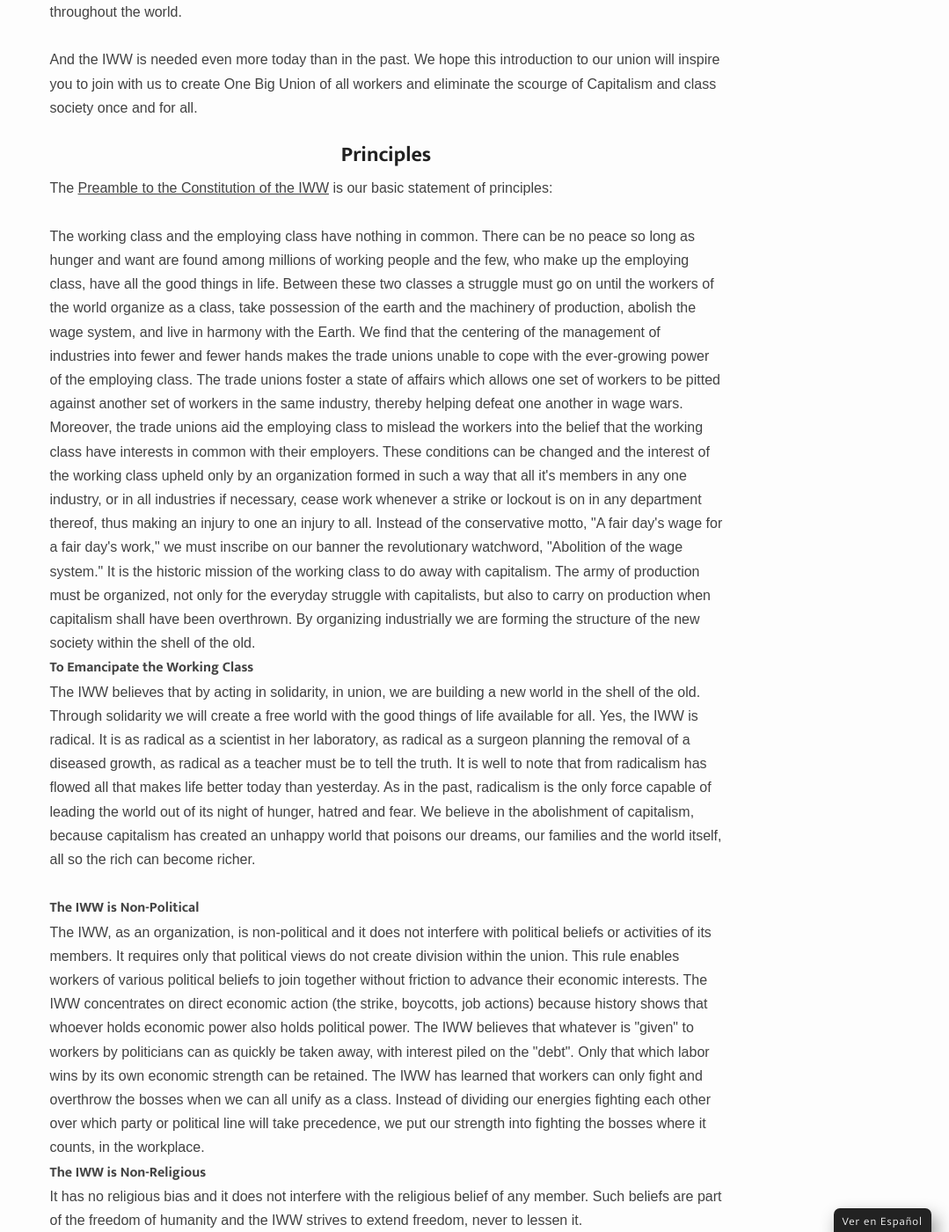
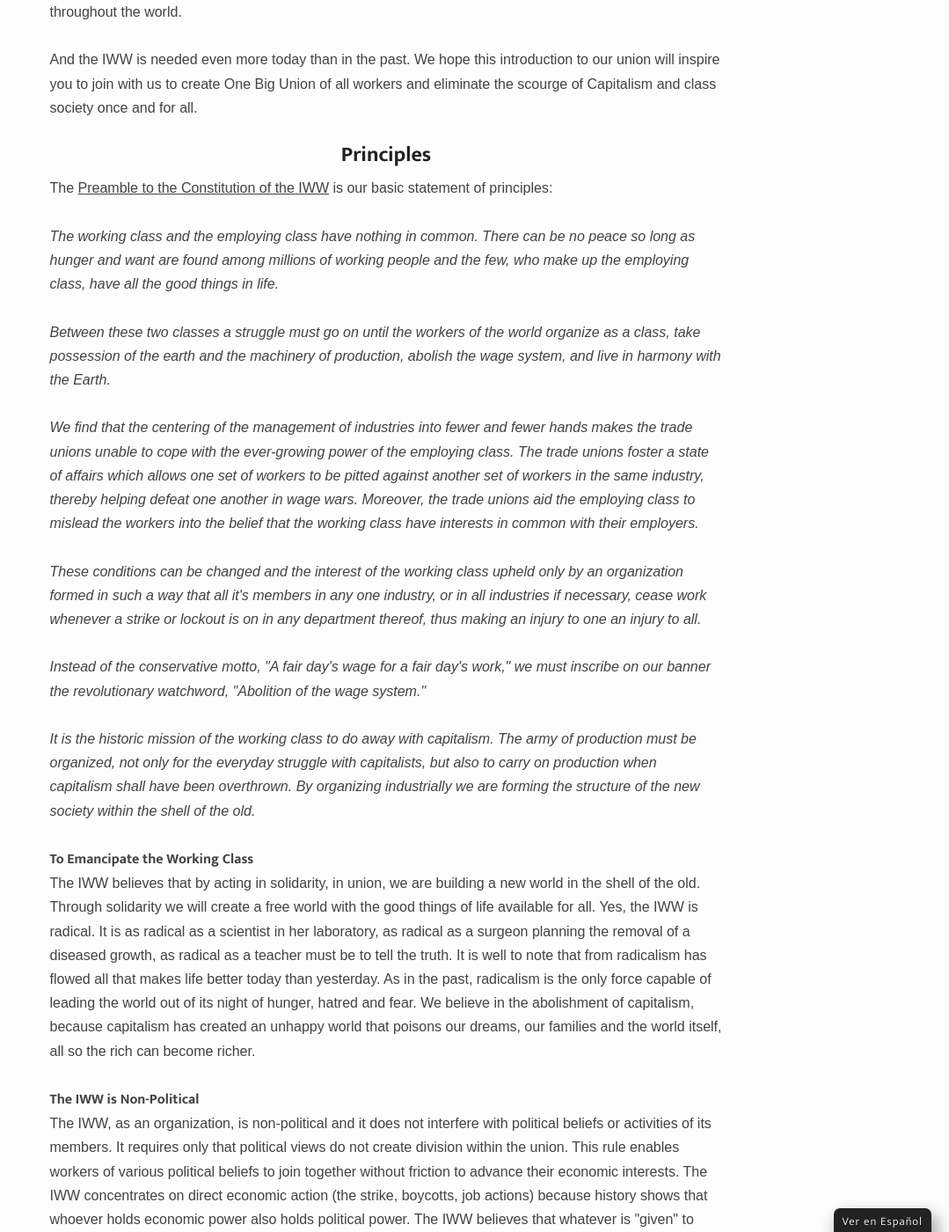
Before and after one commit to IWW-NYC-GMB/iww.nyc, a Jekyll site: the page built from abc.html, in a window 1280 px wide and 1400 px high, scrolled down 1295 px. Shown: the whole window at 88% size, without its empty margins (201-1280 px from the left). Built offline with Jekyll 4.4.1, drawn with Linux system fonts in a browser that asks for light colours; some web fonts are replaced.

Commit message:
Update abc.html

```diff
--- a/abc.html
+++ b/abc.html
@@ -14,19 +14,19 @@
 <h2 style="text-align:center;">Principles</h2>
 <p>The <u>Preamble to the Constitution of the IWW</u> is our basic statement of principles:</p><br>
 <blockquote>
-The working class and the employing class have nothing in common. There can be no peace so long as hunger and want are found among millions of working people and the few, who make up the employing class, have all the good things in life.
-Between these two classes a struggle must go on until the workers of the world organize as a class, take possession of the earth and the machinery of production, abolish the wage system, and live in harmony with the Earth.
-We find that the centering of the management of industries into fewer and fewer hands makes the trade unions unable to cope with the ever-growing power of the employing class. The trade unions foster a state of affairs which allows one set of workers to be pitted against another set of workers in the same industry, thereby helping defeat one another in wage wars. Moreover, the trade unions aid the employing class to mislead the workers into the belief that the working class have interests in common with their employers.
-These conditions can be changed and the interest of the working class upheld only by an organization formed in such a way that all it's members in any one industry, or in all industries if necessary, cease work whenever a strike or lockout is on in any department thereof, thus making an injury to one an injury to all.
-Instead of the conservative motto, "A fair day's wage for a fair day's work," we must inscribe on our banner the revolutionary watchword, "Abolition of the wage system."
-It is the historic mission of the working class to do away with capitalism. The army of production must be organized, not only for the everyday struggle with capitalists, but also to carry on production when capitalism shall have been overthrown. By organizing industrially we are forming the structure of the new society within the shell of the old.
-</blockquote>
+<em>The working class and the employing class have nothing in common. There can be no peace so long as hunger and want are found among millions of working people and the few, who make up the employing class, have all the good things in life.<br><br>
+Between these two classes a struggle must go on until the workers of the world organize as a class, take possession of the earth and the machinery of production, abolish the wage system, and live in harmony with the Earth.<br><br>
+We find that the centering of the management of industries into fewer and fewer hands makes the trade unions unable to cope with the ever-growing power of the employing class. The trade unions foster a state of affairs which allows one set of workers to be pitted against another set of workers in the same industry, thereby helping defeat one another in wage wars. Moreover, the trade unions aid the employing class to mislead the workers into the belief that the working class have interests in common with their employers.<br><br>
+These conditions can be changed and the interest of the working class upheld only by an organization formed in such a way that all it's members in any one industry, or in all industries if necessary, cease work whenever a strike or lockout is on in any department thereof, thus making an injury to one an injury to all.<br><br>
+Instead of the conservative motto, "A fair day's wage for a fair day's work," we must inscribe on our banner the revolutionary watchword, "Abolition of the wage system."<br><br>
+It is the historic mission of the working class to do away with capitalism. The army of production must be organized, not only for the everyday struggle with capitalists, but also to carry on production when capitalism shall have been overthrown. By organizing industrially we are forming the structure of the new society within the shell of the old.</em>
+</blockquote><br>
 <strong>To Emancipate the Working Class</strong><br>
 <p>The IWW believes that by acting in solidarity, in union, we are building a new world in the shell of the old. Through solidarity we will create a free world with the good things of life available for all. Yes, the IWW is radical. It is as radical as a scientist in her laboratory, as radical as a surgeon planning the removal of a diseased growth, as radical as a teacher must be to tell the truth. It is well to note that from radicalism has flowed all that makes life better today than yesterday. As in the past, radicalism is the only force capable of leading the world out of its night of hunger, hatred and fear. We believe in the abolishment of capitalism, because capitalism has created an unhappy world that poisons our dreams, our families and the world itself, all so the rich can become richer.</p><br>
 <strong>The IWW is Non-Political</strong><br>
-<p>The IWW, as an organization, is non-political and it does not interfere with political beliefs or activities of its members. It requires only that political views do not create division within the union. This rule enables workers of various political beliefs to join together without friction to advance their economic interests. The IWW concentrates on direct economic action (the strike, boycotts, job actions) because history shows that whoever holds economic power also holds political power. The IWW believes that whatever is "given" to workers by politicians can as quickly be taken away, with interest piled on the "debt". Only that which labor wins by its own economic strength can be retained. The IWW has learned that workers can only fight and overthrow the bosses when we can all unify as a class. Instead of dividing our energies fighting each other over which party or political line will take precedence, we put our strength into fighting the bosses where it counts, in the workplace.</p>
+<p>The IWW, as an organization, is non-political and it does not interfere with political beliefs or activities of its members. It requires only that political views do not create division within the union. This rule enables workers of various political beliefs to join together without friction to advance their economic interests. The IWW concentrates on direct economic action (the strike, boycotts, job actions) because history shows that whoever holds economic power also holds political power. The IWW believes that whatever is "given" to workers by politicians can as quickly be taken away, with interest piled on the "debt". Only that which labor wins by its own economic strength can be retained. The IWW has learned that workers can only fight and overthrow the bosses when we can all unify as a class. Instead of dividing our energies fighting each other over which party or political line will take precedence, we put our strength into fighting the bosses where it counts, in the workplace.</p><br>
 <strong>The IWW is Non-Religious</strong><br>
-<p>It has no religious bias and it does not interfere with the religious belief of any member. Such beliefs are part of the freedom of humanity and the IWW strives to extend freedom, never to lessen it.</p>
+<p>It has no religious bias and it does not interfere with the religious belief of any member. Such beliefs are part of the freedom of humanity and the IWW strives to extend freedom, never to lessen it.</p><br>
 <h2 style="text-align:center;">How the IWW Organizes</h2>
 <p><strong>One Big Union:</strong> The IWW believes that workers need to organize into One Big Union (OBU) to be able to defend our common interests and control the economy.</p><br>
 <p><strong>Industrial Unionism:</strong> The IWW has always believed that organizing on craft or trade basis generates divisions and rivalries between workers and unions. Thus we organize in 27 broad Industrial Unions attempting to unify workers in a particular industry.</p><br>
```
